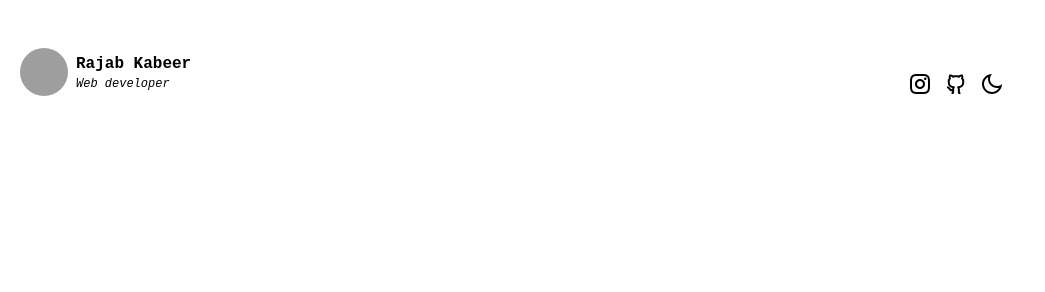
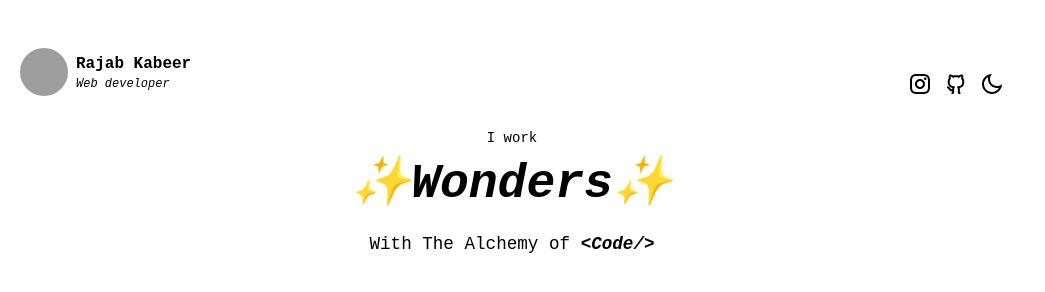
Before and after one commit to Muhammed-Rajab/portfolio-basic, a website built with Vite: page index.html in a window 1280 px wide. Shown: the whole page, without its empty margins (0-1045 px from the left). Built offline with nearby package versions, Linux system fonts and the light colour scheme; grey boxes are pictures that could not be loaded; a web font is replaced by a local one.

Commit message:
added some stuff to header

```diff
--- a/index.html
+++ b/index.html
@@ -10,10 +10,8 @@
     <script src="https://cdn.tailwindcss.com"></script>
   </head>
   <body class="box-border victor-mono">
-    <!-- ! Header -->
-    <header
-      class="max-w-[1024px] flex items-end justify-between px-5 py-8 pt-12"
-    >
+    <!-- ! Navbar -->
+    <nav class="max-w-[1024px] flex items-end justify-between px-5 py-8 pt-12">
       <!-- ! Profile + Name -->
       <div class="flex justify-center items-center gap-x-2">
         <img
@@ -72,6 +70,18 @@
           </svg>
         </button>
       </div>
+    </nav>
+
+    <!-- ! Header -->
+    <header class="max-w-[1024px] flex px-5 justify-center">
+      <p class="text-4xl text-center flex flex-col gap-y-3">
+        <span class="text-sm">I work</span>
+        <span class="font-bold text-5xl italic">✨Wonders✨</span>
+        <span class="text-[1.1rem] mt-1"
+          >With The Alchemy of
+          <span class="italic font-black text-black">&lt;Code/&gt;</span>
+        </span>
+      </p>
     </header>
     <script type="module" src="/main.js"></script>
   </body>
```
